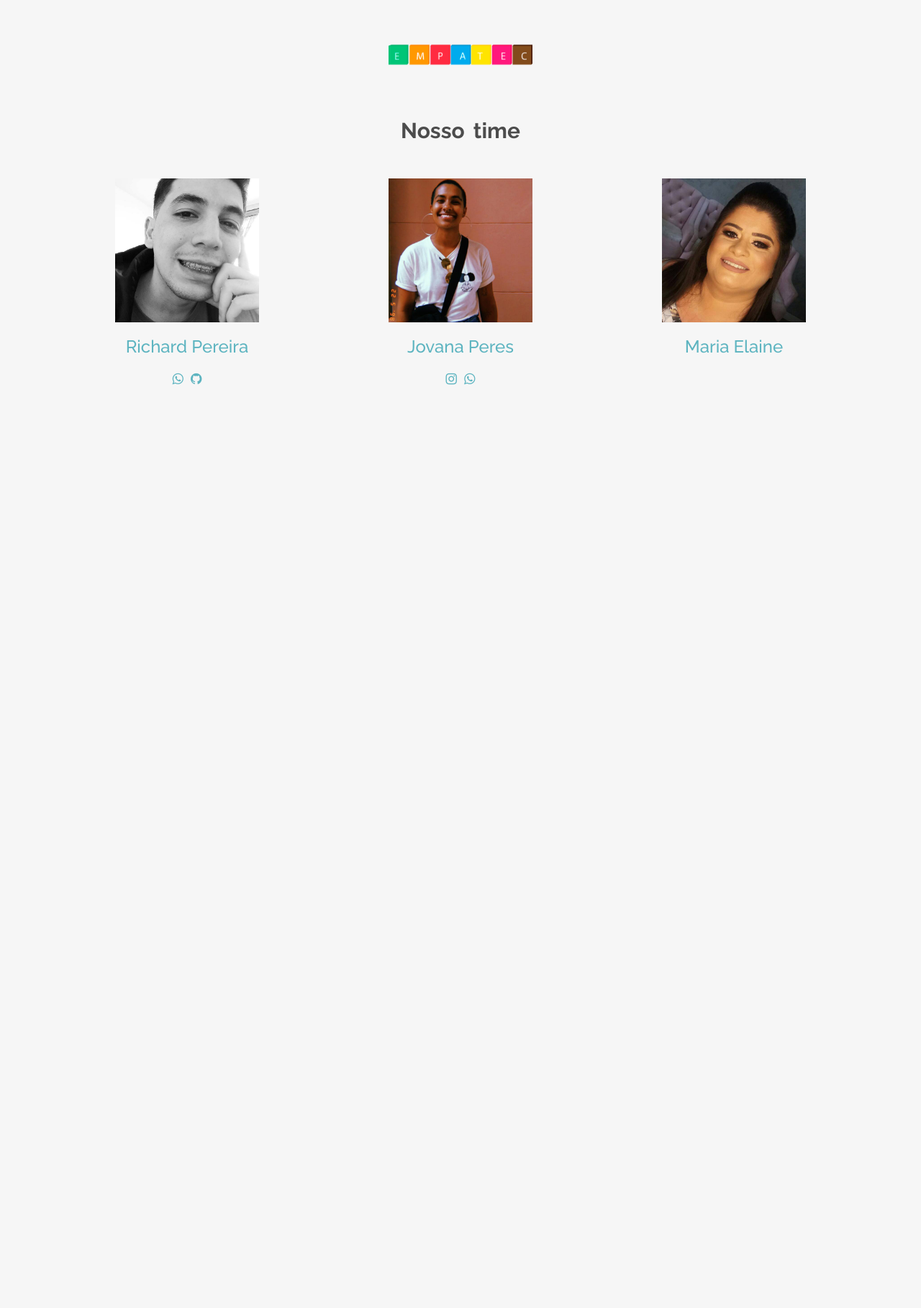
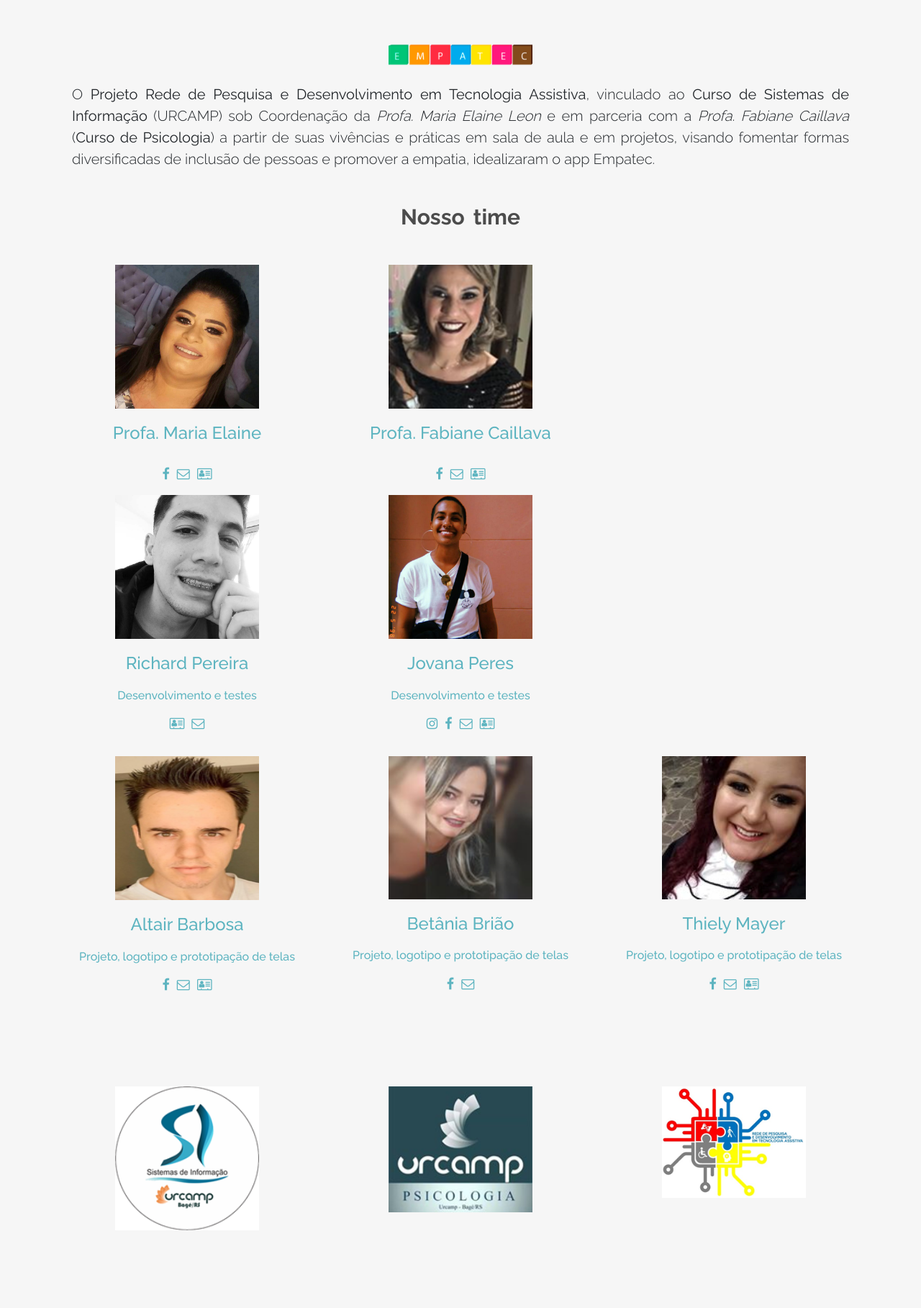
Before and after one commit to rpsxe/empatec, a PHP site: page /sobre.php in a window 1280 px wide. Shown: the whole page at 72% size. Before the commit the page ends 535 px from the top, so only its background shows below. Run offline with PHP 8.4, Linux system fonts and the light colour scheme.

Commit message:
Sobre completo
Sobre atualizado com fotos e links funcionando corretamente

```diff
--- a/sobre.php
+++ b/sobre.php
@@ -51,7 +51,7 @@
 		font-family: 'Raleway', sans-serif;
 	}
 
-	.team h4 {
+	.team h4, .team h6 {
 		margin-top: 20px;
 		color: #5db4c0;
 	}
@@ -71,9 +71,11 @@
 <body class="text-center">
 	<div class="team">
 		<div class="container">
-
 			<div class="col">
 				<img src="img/logo.png" alt="empatec logo"><br><br>
+				<p class="lead" style="text-align: justify;">
+					O <b>Projeto Rede de Pesquisa e Desenvolvimento em Tecnologia Assistiva</b>, vinculado ao <b>Curso de Sistemas de Informação</b> (URCAMP) sob Coordenação da <i>Profa. Maria Elaine Leon</i> e em parceria com a <i>Profa. Fabiane Caillava</i> (<b>Curso de Psicologia</b>) a partir de suas vivências e práticas em sala de aula e em projetos, visando fomentar formas diversificadas de inclusão de pessoas e promover a empatia, idealizaram o app Empatec.
+				</p>
 				<h2 class="my-5">Nosso time</h2>
 
 			</div>
@@ -81,56 +83,123 @@
 			<div class="row text-center">
 
 				<div class="col-lg-4 col-md-4 col-sm-4 col-xs-12">
+					<img class="img-rounded" alt="team-photo" src="img/equipe/maria.jpg" width="100%">
+					<div class="team-member">
+						<h4>Profa. Maria Elaine</h4>
+						<h6></h6>
+						<p class="social">
+							<a href="https://www.facebook.com/mariaelaine.leon"><span class="fa fa-facebook"></span></a>
+							<a href="mailto:marialeon@urcamp.edu.br"><span class="fa fa-envelope-o"></span></a>
+							<a href="http://lattes.cnpq.br/0307935355445308"><span class="fa fa-address-card-o"></span></a>
+						</p>
+					</div>
+				</div>
+				<div class="col-lg-4 col-md-4 col-sm-4 col-xs-12">
+					<img class="img-rounded" alt="team-photo" src="img/equipe/fabiane.png" width="100%">
+					<div class="team-member">
+						<h4>Profa. Fabiane Caillava</h4>
+						<h6></h6>
+						<p class="social">
+							<a href="https://www.facebook.com/fabiane.caillava"><span class="fa fa-facebook"></span></a>
+							<a href="mailto:fabianecaillava@urcamp.edu.br"><span class="fa fa-envelope-o"></span></a>
+							<a href="http://lattes.cnpq.br/5015267831928386"><span class="fa fa-address-card-o"></span></a>
+						</p>
+					</div>
+				</div>
+			</div>
+			<div class="row text-center">
 
+				<div class="col-lg-4 col-md-4 col-sm-4 col-xs-12">
 					<img class="img-rounded" alt="team-photo" src="img/equipe/richard.jpg" width="100%">
-
 					<div class="team-member">
-
 						<h4>Richard Pereira</h4>
-
-
+						<h6>Desenvolvimento e testes</h6>
 					</div>
-
 					<p class="social">
-						<a href="https://api.whatsapp.com/send?phone=555384070626&text=Olá%20Richard!"><span class="fa fa-whatsapp"></span></a>
-						<a href="https://github.com/rpsxe"><span class="fa fa-github"></span></a>
+						<a href="http://lattes.cnpq.br/7793281553819154"><span class="fa fa-address-card-o"></span></a>
+						<a href="mailto:richard_sxe@outlook.com"><span class="fa fa-envelope-o"></span></a>
 					</p>
-
 				</div>
 
 
 				<div class="col-lg-4 col-md-4 col-sm-4 col-xs-12">
-
 					<img class="img-rounded" alt="team-photo" src="img/equipe/jovana.jpg" width="100%">
-
 					<div class="team-member">
-
 						<h4>Jovana Peres</h4>
+						<h6>Desenvolvimento e testes</h6>
 						<p class="social">
-
 							<a href="https://www.instagram.com/jovanonce/"><span class="fa fa-instagram"></span></a>
-						<a href="https://api.whatsapp.com/send?phone=555391044029&text=Olá%20Jovana!"><span class="fa fa-whatsapp"></span></a>
+							<a href="https://www.facebook.com/jovana.cfontes.p"><span class="fa fa-facebook"></span></a>
+							<a href="mailto:jovanaperes@outlook.com"><span class="fa fa-envelope-o"></span></a>
+							<a href="http://lattes.cnpq.br/7771820763010104"><span class="fa fa-address-card-o"></span></a>
 						</p>
 					</div>
-
 				</div>
-
-				<div class="col-lg-4 col-md-4 col-sm-4 col-xs-12">
-
-					<img class="img-rounded" alt="team-photo" src="img/equipe/maria.jpg" width="100%">
-
-					<div class="team-member">
-
-						<h4>Maria Elaine</h4>
+			</div>
 
 
+			<div class="row text-center my-3">
+				<div class="col-lg-4 col-md-4 col-sm-4 col-xs-12">
+					<img class="img-rounded" alt="team-photo" src="img/equipe/altair.png" width="100%">
+					<div class="team-member">
+						<h4>Altair Barbosa</h4>
+						<h6>Projeto, logotipo e prototipação de telas</h6>
+						<p class="social">
+							<a href="https://www.facebook.com/oquesereu"><span class="fa fa-facebook"></span></a>
+							<a href="mailto:oquesereu@outlook.com "><span class="fa fa-envelope-o"></span></a>
+							<a href="http://lattes.cnpq.br/9301234430373512"><span class="fa fa-address-card-o"></span></a>
+						</p>
+					</div>
+				</div>
+				<div class="col-lg-4 col-md-4 col-sm-4 col-xs-12">
+					<img class="img-rounded" alt="team-photo" src="img/equipe/betania.png" width="100%">
+					<div class="team-member">
+						<h4>Betânia Brião</h4>
+						<h6>Projeto, logotipo e prototipação de telas</h6>
+						<p class="social">
+							<a href="https://www.facebook.com/betania.briao.9"><span class="fa fa-facebook"></span></a>
+							<a href="mailto:borbabriao@outlook.pt"><span class="fa fa-envelope-o"></span></a>
+						</p>
+					</div>
+				</div>
+				<div class="col-lg-4 col-md-4 col-sm-4 col-xs-12">
+					<img class="img-rounded" alt="team-photo" src="img/equipe/thiely.png" width="100%">
+					<div class="team-member">
+						<h4>Thiely Mayer</h4>
+						<h6>Projeto, logotipo e prototipação de telas</h6>
+						<p class="social">
+							<a href="https://www.facebook.com/thiely.mayer"><span class="fa fa-facebook"></span></a>
+							<a href="mailto:thiely.bg@gmail.com "><span class="fa fa-envelope-o"></span></a>
+							<a href="http://lattes.cnpq.br/7339052137346207"><span class="fa fa-address-card-o"></span></a>
+						</p>
 					</div>
 				</div>
 
-
-
-			</div> <!--col-lg-4 -->
-
+			</div>
+			<br><br>
+			<div class="row text-center my-5">
+				<div class="col-lg-4 col-md-4 col-sm-4 col-xs-12">
+					<div class="team-member">
+						<a href="https://urcamp.edu.br/cursos/graduacao/sistemas-de-informacao">
+							<img class="img-rounded" alt="team-photo" src="img/equipe/si.png" width="100%">
+						</a>
+					</div>
+				</div>
+				<div class="col-lg-4 col-md-4 col-sm-4 col-xs-12">
+					<div class="team-member">
+						<a href="https://urcamp.edu.br/cursos/graduacao/psicologia">
+							<img class="img-rounded" alt="team-photo" src="img/equipe/psico.png" width="100%">
+						</a>
+					</div>
+				</div>
+				<div class="col-lg-4 col-md-4 col-sm-4 col-xs-12">
+					<div class="team-member">
+						<a href="https://www.facebook.com/redetecnoligiassistiva/">
+							<img class="img-rounded" alt="team-photo" src="img/equipe/tec.png" width="100%">
+						</a>
+					</div>
+				</div>
+			</div>
 		</div>  <!-- row text-center -->
 
 	</div>
```
Also changed, not shown: img/equipe/altair.png (added), img/equipe/betania.png (added), img/equipe/fabiane.png (added), img/equipe/psico.png (added), img/equipe/si.png (added), img/equipe/tec.png (added), img/equipe/thiely.png (added).
